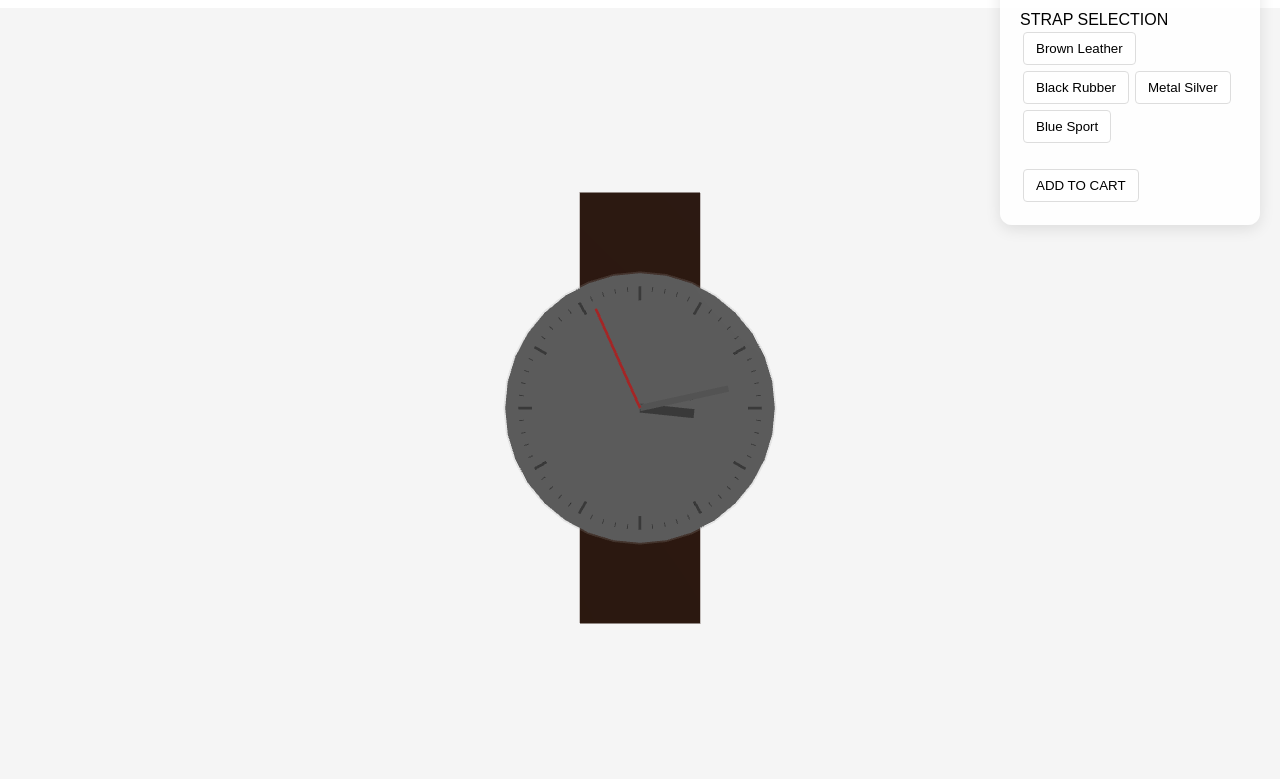
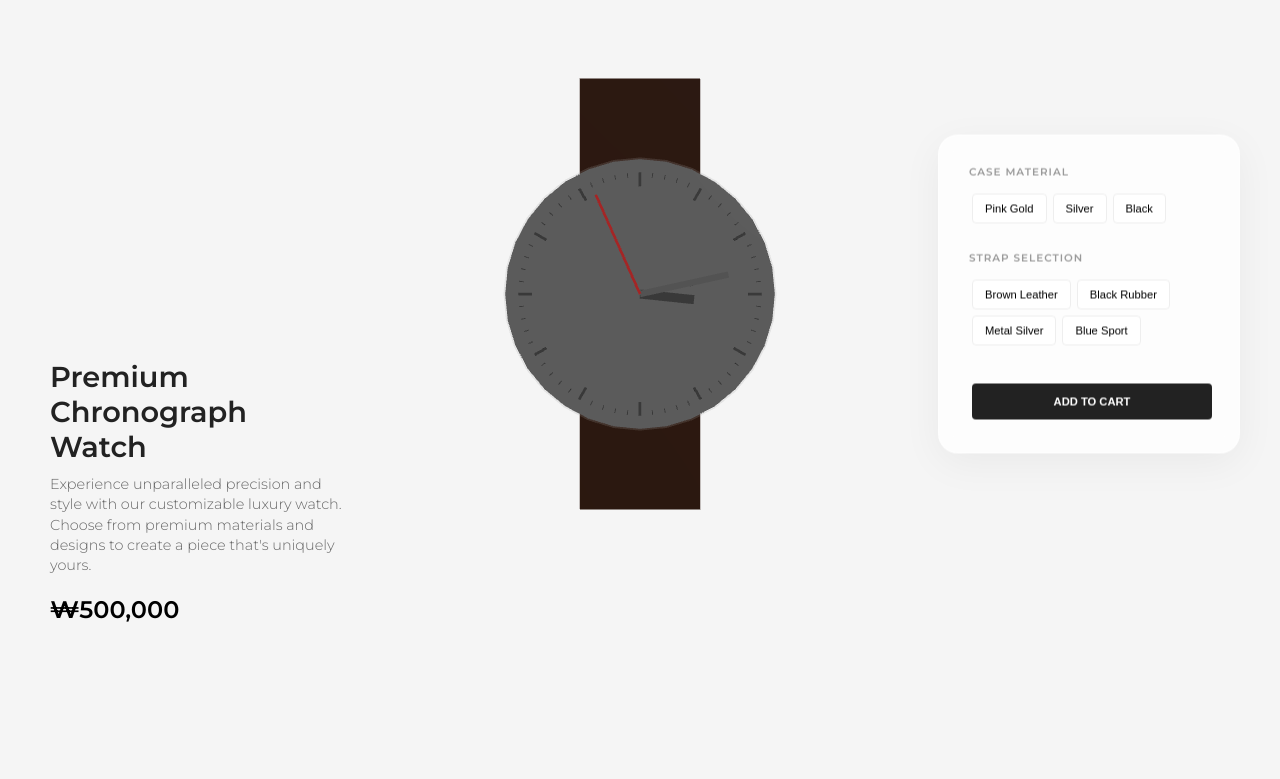
Before and after one commit to LeeGuda/Watch_html, a plain HTML site: page index.html in a window 1280 px wide. Shown: the part 106-885 px from the top of the page. After the commit the page ends 800 px from the top, so only its background shows below. Drawn offline with nearby package versions, Linux system fonts and the light colour scheme.

Commit message:
2차 웹페이지 제작

```diff
--- a/data.json
+++ b/data.json
@@ -1,8 +1,14 @@
 {
+  "basePrice": 500000,
   "caseColors": [
-    { "id": "pinkgold", "name": "Pink Gold", "hex": "0xf1ccc5" },
-    { "id": "silver", "name": "Silver", "hex": "0xc4c4c4" },
-    { "id": "black", "name": "Black", "hex": "0x222222" }
+    {
+      "id": "pinkgold",
+      "name": "Pink Gold",
+      "hex": "0xf1ccc5",
+      "price": 50000
+    },
+    { "id": "silver", "name": "Silver", "hex": "0xc4c4c4", "price": 0 },
+    { "id": "black", "name": "Black", "hex": "0x222222", "price": 20000 }
   ],
   "strapStyles": [
     {
@@ -10,28 +16,32 @@
       "name": "Brown Leather",
       "hex": "0x442211",
       "metal": 0.1,
-      "rough": 0.9
+      "rough": 0.9,
+      "price": 30000
     },
     {
       "id": "rubber_black",
       "name": "Black Rubber",
       "hex": "0x111111",
       "metal": 0.1,
-      "rough": 0.6
+      "rough": 0.6,
+      "price": 0
     },
     {
       "id": "metal_silver",
       "name": "Metal Silver",
       "hex": "0xc4c4c4",
       "metal": 0.8,
-      "rough": 0.2
+      "rough": 0.2,
+      "price": 40000
     },
     {
       "id": "metal_blue",
       "name": "Blue Sport",
       "hex": "0x000088",
       "metal": 0.7,
-      "rough": 0.3
+      "rough": 0.3,
+      "price": 35000
     }
   ]
 }
--- a/index.html
+++ b/index.html
@@ -2,45 +2,24 @@
 <html lang="ko">
   <head>
     <meta charset="UTF-8" />
-    <title>3D Watch Configurator</title>
-    <style>
-      body {
-        margin: 0;
-        overflow: hidden;
-        font-family: sans-serif;
-      }
-      #ui-container {
-        position: absolute;
-        top: 20px;
-        right: 20px;
-        background: rgba(255, 255, 255, 0.85);
-        padding: 20px;
-        border-radius: 12px;
-        width: 220px;
-        box-shadow: 0 4px 15px rgba(0, 0, 0, 0.1);
-      }
-      .menu-section {
-        margin-bottom: 20px;
-      }
-      button {
-        cursor: pointer;
-        padding: 8px 12px;
-        margin: 3px;
-        border: 1px solid #ddd;
-        border-radius: 4px;
-        background: white;
-        transition: 0.2s;
-      }
-      button:hover {
-        background: #f0f0f0;
-      }
-    </style>
+    <title>Luxury Watch Customizer</title>
+    <link rel="stylesheet" href="style.css" />
   </head>
   <body>
     <header id="brand-header">
-      <h1>PREMIUM WATCH STUDIO</h1>
-      <p>EXPERIENCE THE ART OF PRECISION</p>
+      <h1>LUXURY WATCH STUDIO</h1>
+      <p>CRAFT YOUR DREAM TIMEPIECE</p>
     </header>
+
+    <div id="product-info">
+      <h2>Premium Chronograph Watch</h2>
+      <p id="product-description">
+        Experience unparalleled precision and style with our customizable luxury
+        watch. Choose from premium materials and designs to create a piece
+        that's uniquely yours.
+      </p>
+      <div id="price-display">₩500,000</div>
+    </div>
 
     <div id="ui-container">
       <div class="menu-wrapper">
--- a/main.js
+++ b/main.js
@@ -130,16 +130,32 @@
 controls.enableDamping = true;
 
 // --- 6. UI 로드 ---
+let selectedCase = null;
+let selectedStrap = null;
+let basePrice = 500000;
+
+function updatePrice() {
+  let total = basePrice;
+  if (selectedCase) total += selectedCase.price;
+  if (selectedStrap) total += selectedStrap.price;
+  document.getElementById("price-display").innerText = `₩${total.toLocaleString()}`;
+}
+
 async function loadConfig() {
   try {
     const response = await fetch("./data.json");
     const data = await response.json();
+    basePrice = data.basePrice;
 
     const caseMenu = document.getElementById("case-menu");
     data.caseColors.forEach((item) => {
       const btn = document.createElement("button");
       btn.innerText = item.name;
-      btn.onclick = () => watchBody.material.color.setHex(item.hex);
+      btn.onclick = () => {
+        watchBody.material.color.setHex(item.hex);
+        selectedCase = item;
+        updatePrice();
+      };
       caseMenu.appendChild(btn);
     });
 
@@ -151,9 +167,19 @@
         strapMaterial.color.setHex(item.hex);
         strapMaterial.metalness = item.metal;
         strapMaterial.roughness = item.rough;
+        selectedStrap = item;
+        updatePrice();
       };
       strapMenu.appendChild(btn);
     });
+
+    // 초기 가격 설정
+    updatePrice();
+
+    // 장바구니 버튼
+    document.getElementById("order-btn").onclick = () => {
+      alert("Added to cart! Total: " + document.getElementById("price-display").innerText);
+    };
   } catch (err) {
     console.error("JSON 로드 실패:", err);
   }
--- a/style.css
+++ b/style.css
@@ -89,3 +89,33 @@
   font-weight: 600;
   margin-top: 10px;
 }
+
+/* 제품 정보 */
+#product-info {
+  position: absolute;
+  bottom: 50px;
+  left: 50px;
+  max-width: 300px;
+  z-index: 15;
+}
+
+#product-info h2 {
+  font-size: 1.8rem;
+  margin: 0 0 10px 0;
+  color: #222;
+  font-weight: 600;
+}
+
+#product-info p {
+  font-size: 0.9rem;
+  color: #666;
+  line-height: 1.4;
+  margin: 0 0 20px 0;
+}
+
+#price-display {
+  font-size: 1.5rem;
+  font-weight: 600;
+  color: #000;
+  margin-bottom: 20px;
+}
```
Also changed, not shown: point.txt (added).
